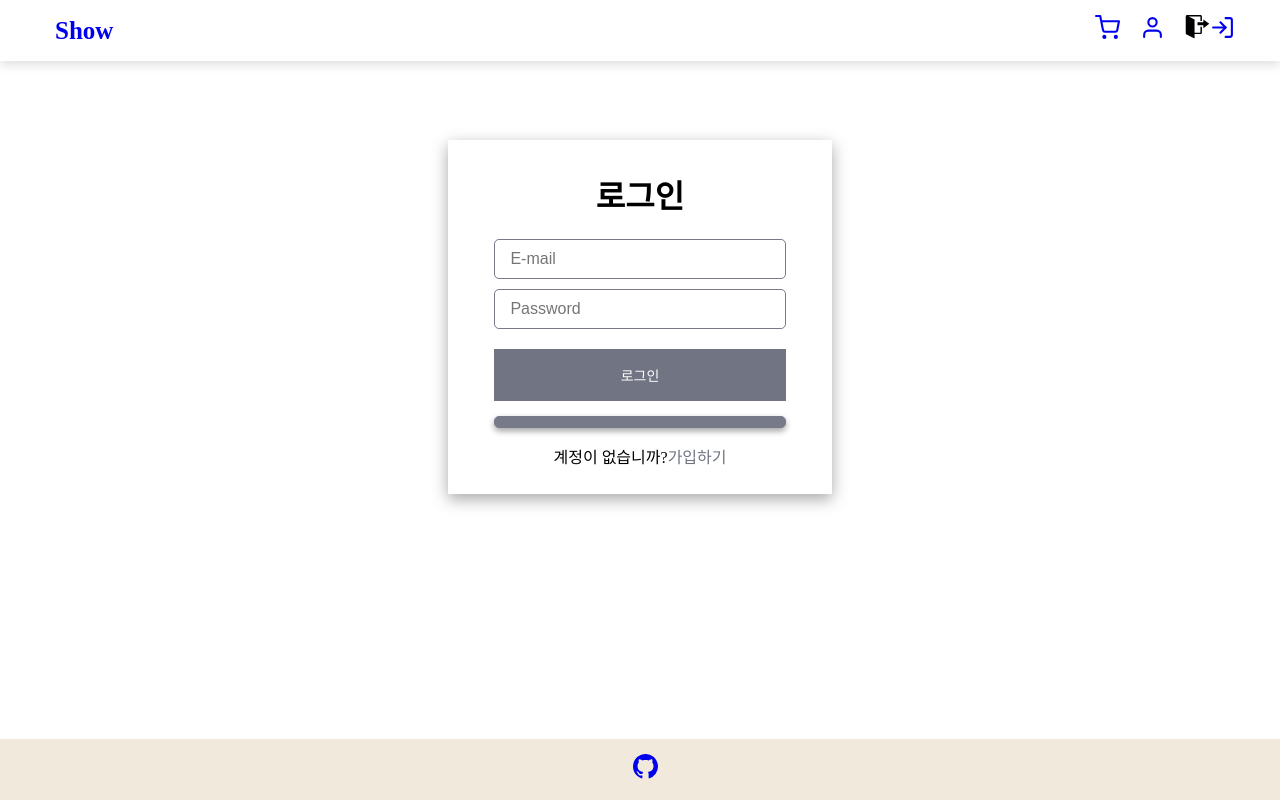
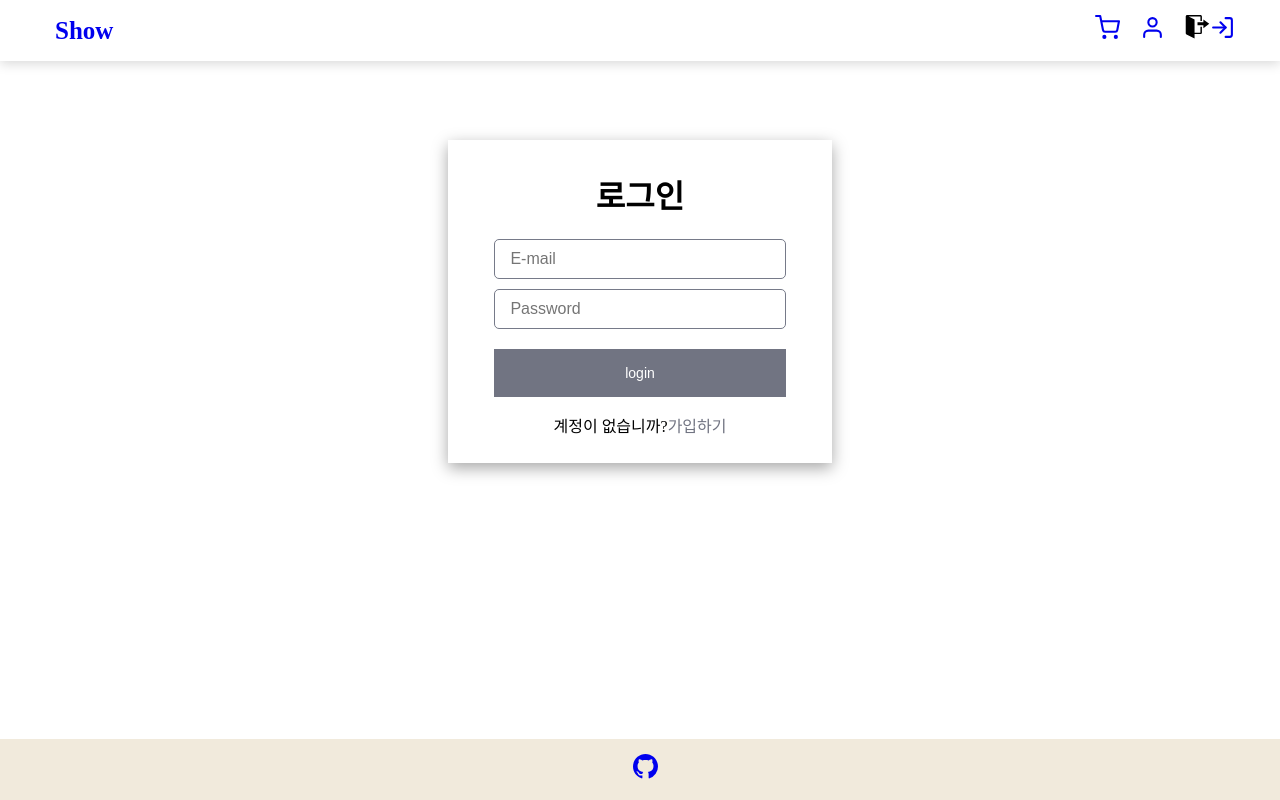
Before and after one commit to Seong-Jun1525/react-shop-app, a React (Vite) app: page /login in a window 1280 px wide. Built offline with nearby package versions, Linux system fonts and the light colour scheme.

Commit message:
인증기능 구현하기

```diff
--- a/src/components/form/Form.jsx
+++ b/src/components/form/Form.jsx
@@ -1,28 +1,30 @@
 import { useForm } from "react-hook-form"
 import styles from "./Form.module.scss"
 
-const Form = ({title}) => {
+const Form = ({title, getDataForm, firebaseError}) => {
   const { register, handleSubmit, formState: {errors}, reset } = useForm({
     mode: 'onChange'
   })
 
   const onSubmit = ({email, password}) => {
-    console.log(email, password)
+    // console.log(email, password)
+    getDataForm(email, password)
+    reset()
   }
 
   const userEmail = {
-    required: "필수 필드입니다.",
-    pattern: {
-      value: /^([A-Z][a-z][0-9](\.|_){0,1})+[A-Z][a-z][0-9]\.@([A-Z][a-z][0-9])+((\.){0,1}[A-Z][a-z][0-9]){2}\.[a-z]{2,3}$/gm,
-      message: "입력하신 이메일 주소가 올바르지 않습니다."
-    }
+    required: "필수 필드입니다."
+    // pattern: {
+    //   value: /^([A-Z][a-z][0-9](\.|_){0,1})+[A-Z][a-z][0-9]\.@([A-Z][a-z][0-9])+((\.){0,1}[A-Z][a-z][0-9]){2}\.[a-z]{2,3}$/gm,
+    //   message: "입력하신 이메일 주소가 올바르지 않습니다."
+    // }
   }
 
   const userPassword = {
     required: "필수 필드입니다.",
     minLength: {
-      value: 4,
-      message: "최소 4자입니다."
+      value: 6  ,
+      message: "최소 6자입니다."
     },
     maxLength: {
       value: 13,
@@ -55,7 +57,10 @@
       </div>
 
       <button type="submit">{title}</button>
-      <span className={styles.form_error}></span>
+      {firebaseError && (
+          <span className={styles.form_error}>{firebaseError}</span>
+        )
+      }
     </form>
   )
 }
--- a/src/pages/LoginPage/sign-in/SignIn.jsx
+++ b/src/pages/LoginPage/sign-in/SignIn.jsx
@@ -1,9 +1,30 @@
+import {useNavigate} from "react-router-dom"
+import { useState } from "react"
 import Form from "../../../components/form/Form"
+import { getAuth, signInWithEmailAndPassword } from "firebase/auth"
+import app from "../../../firebase"
 
 const SignIn = () => {
+    const navigate = useNavigate()
+    const [firebaseError, setFirebaseError] = useState("")
+
+    const auth = getAuth(app)
+    const handleLogin = (email, password) => {
+        signInWithEmailAndPassword(auth, email, password)
+            .then(user => {
+                navigate("/")
+            })
+            .catch(error => {
+                return error && setFirebaseError("이메일 또는 비밀번호가 잘못되었습니다.")
+            })
+    }
+
+
     return (
         <Form
-            title={"로그인"}
+            title={"login"}
+            getDataForm={handleLogin}
+            firebaseError={firebaseError}
         />
     )
 }
--- a/src/pages/RegisterPage/sign-up/SignUp.jsx
+++ b/src/pages/RegisterPage/sign-up/SignUp.jsx
@@ -1,9 +1,31 @@
+import {useNavigate} from "react-router-dom"
 import Form from '../../../components/form/Form'
+import { useState } from "react"
+import app from "../../../firebase"
+import {createUserWithEmailAndPassword, getAuth} from "firebase/auth"
 
 const SignUp = () => {
+  const navigate = useNavigate()
+  const [firebaseError, setFirebaseError] = useState("")
+
+  const auth = getAuth(app)
+
+  const handleSignUpAndLogin = (email, password) => {
+    createUserWithEmailAndPassword(auth, email, password)
+      .then((user) => {
+        // 리덕스 스토어에 담는 로직
+
+        navigate('/')
+      })
+      .catch(error => {
+        return error && setFirebaseError("이메일 또는 비밀번호가 잘못되었습니다.")
+      })
+  }
   return (
     <Form
-        title={"가입하기"}
+        title={"register"}
+        getDataForm={handleSignUpAndLogin}
+        firebaseError={firebaseError}
     />
   )
 }
```
